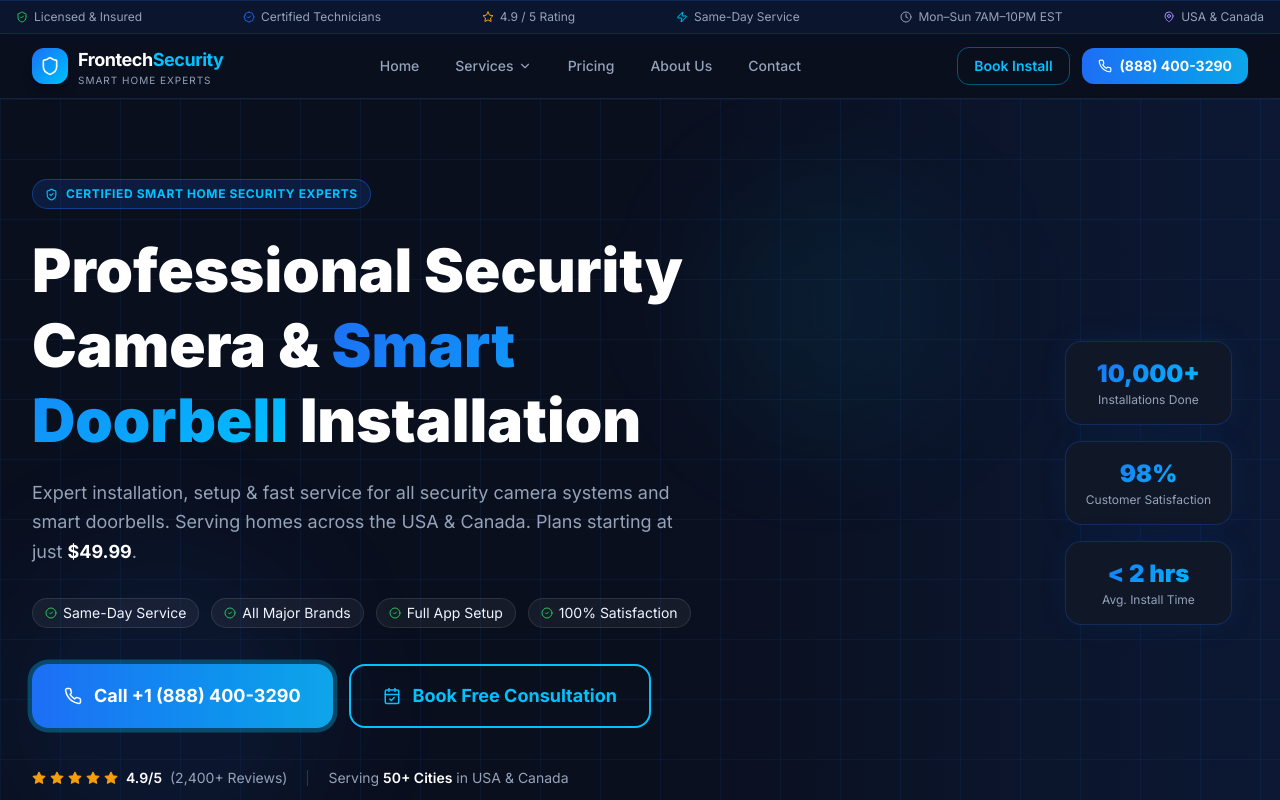
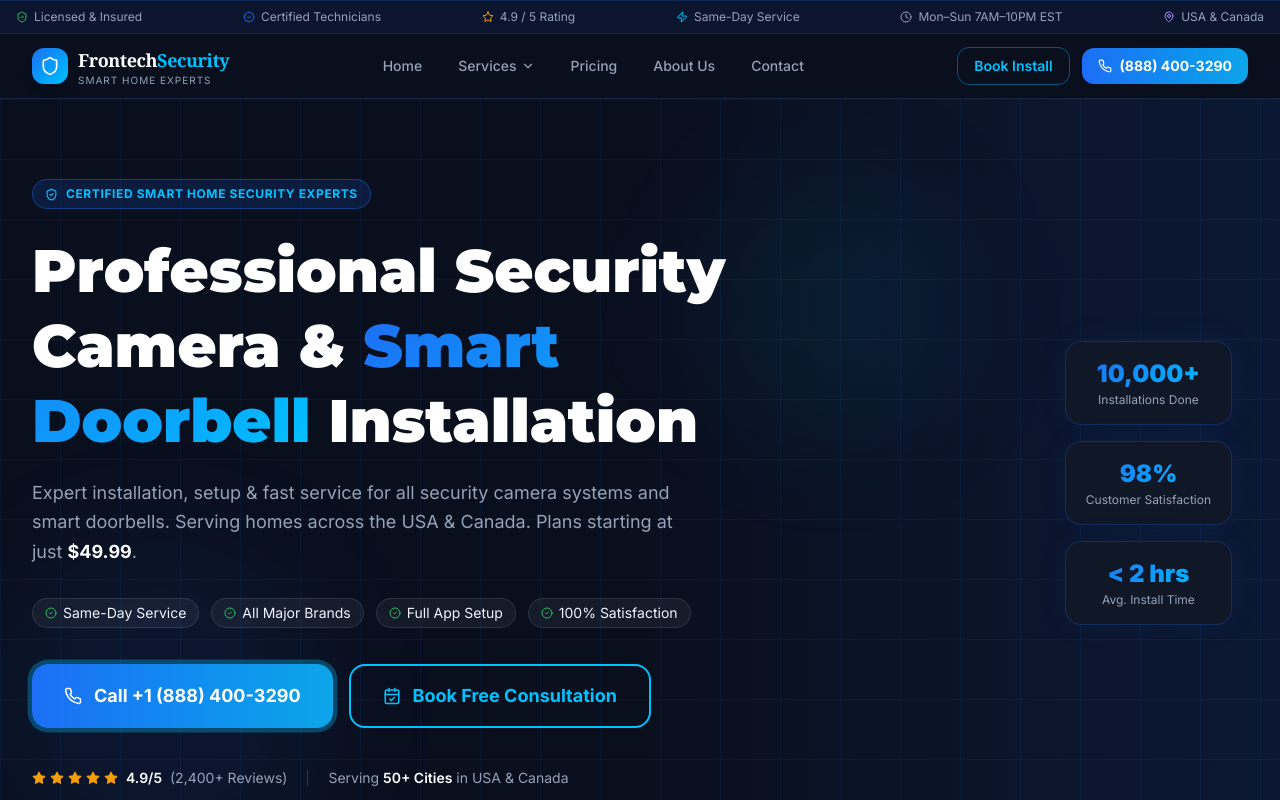
Before and after one commit to vijay0262-alt/frontech-clean, a Next.js app: page / in a window 1280 px wide. Shown: the top 800 px of the page. Built offline with nearby package versions, Linux system fonts and the light colour scheme.

Commit message:
Update globals.css

```diff
--- a/app/globals.css
+++ b/app/globals.css
@@ -29,7 +29,7 @@
 
 @theme inline {
   --font-sans: var(--font-sans), ui-sans-serif, system-ui, sans-serif;
-  --font-serif: var(--font-serif), ui-serif, Georgia, serif;
+  --font-heading: var(--font-heading), ui-serif, Georgia, serif;
   --color-background: var(--background);
   --color-foreground: var(--foreground);
   --color-card: var(--card);
@@ -179,3 +179,8 @@
   box-shadow: 0 0 0 3px rgba(29,110,245,0.18);
 }
 .form-input::placeholder { color: var(--muted-foreground); }
+
+
+h1, h2, h3, h4, h5, h6 {
+  font-family: var(--font-heading);
+}
```
